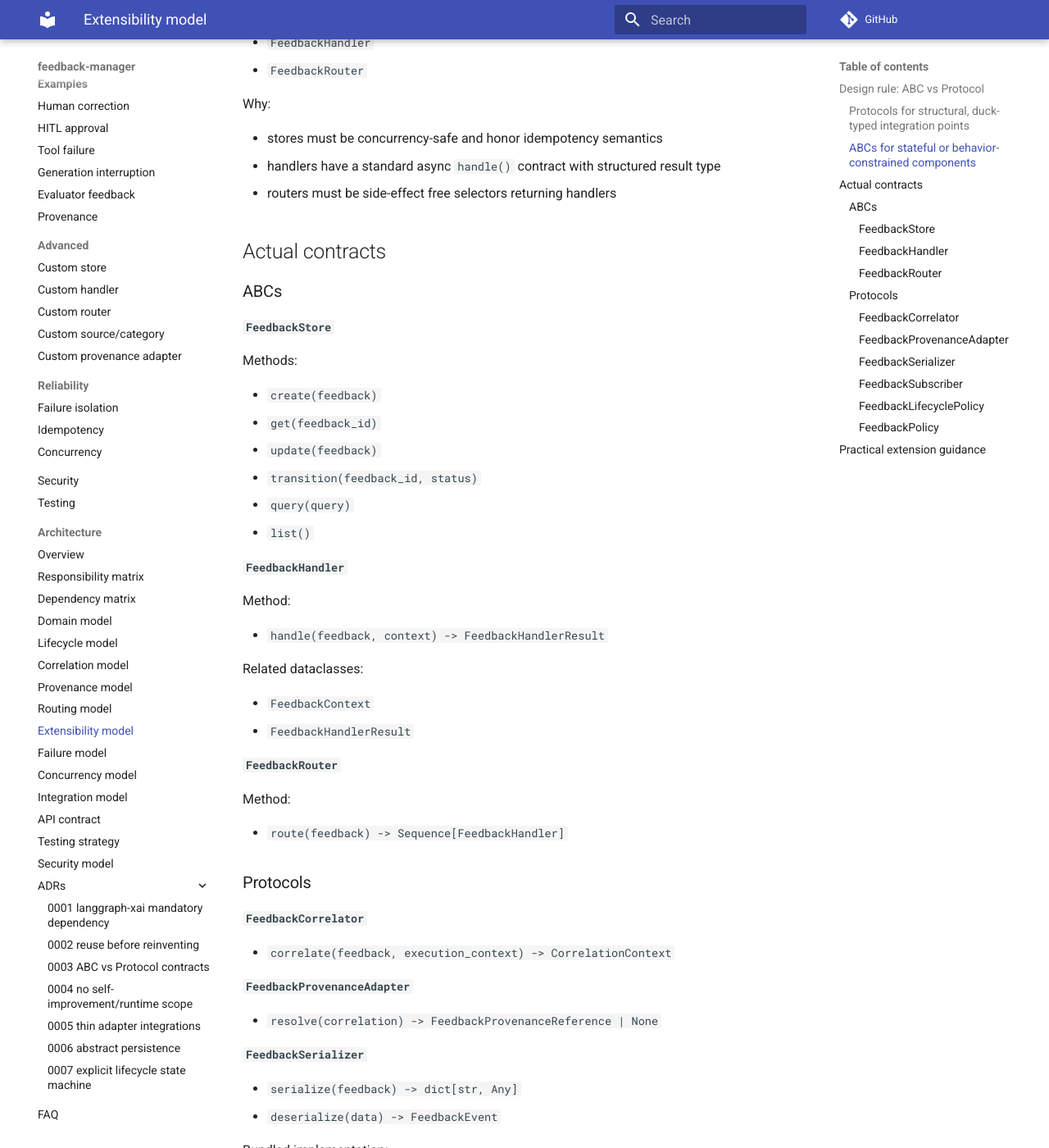
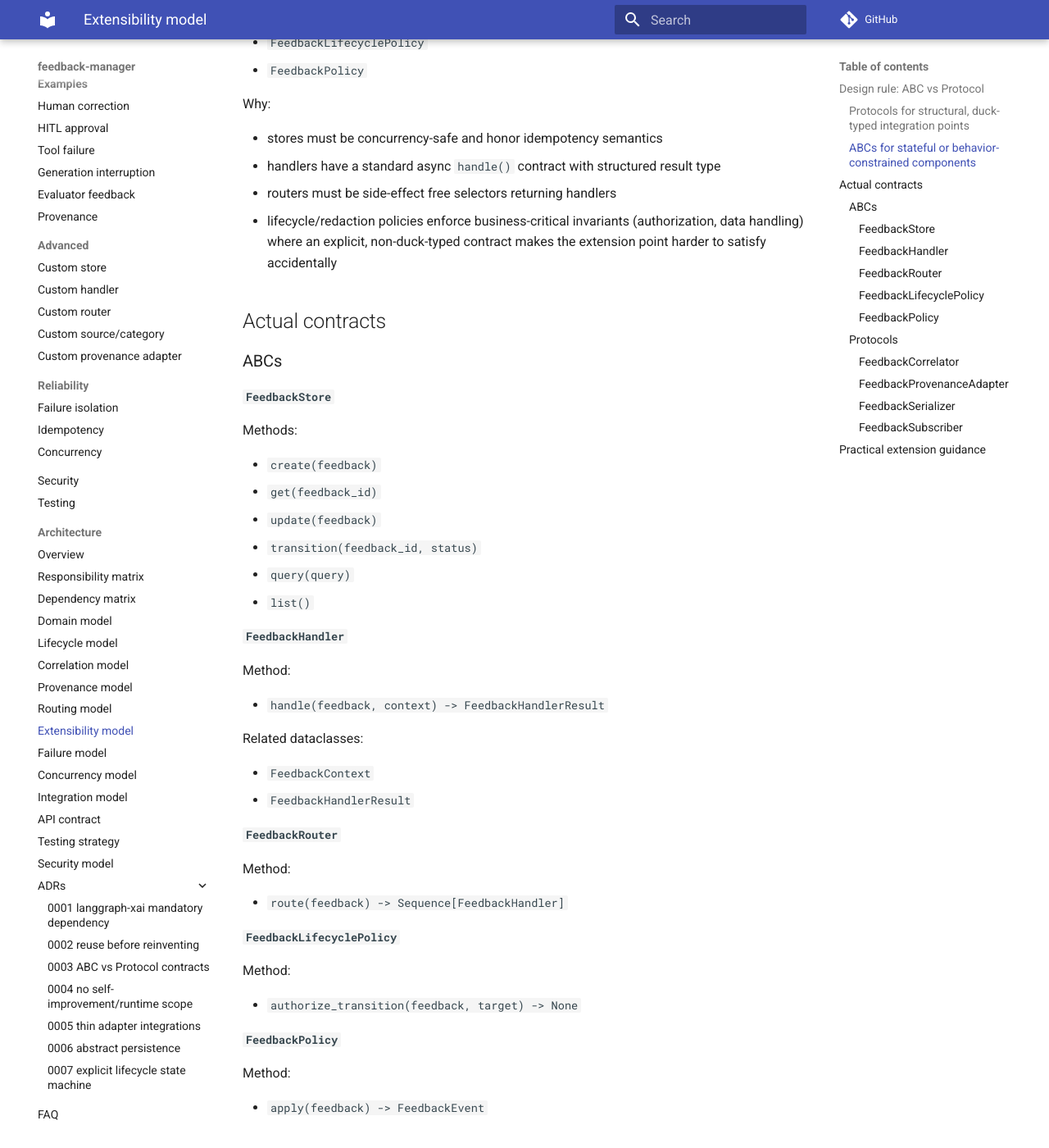
Before and after one commit to smuniharish/feedback-manager, an MkDocs documentation site: the page built from docs/architecture/EXTENSIBILITY_MODEL.md, in a window 1280 px wide and 1400 px high, scrolled down 1008 px. Shown: the whole window at 82% size. Built offline with MkDocs 1.6.1 and Material for MkDocs 9.7.7, drawn with Linux system fonts in a browser that asks for light colours; comment, search, counter and statistics services are not loaded; some of the changed text lies outside the part shown.

Commit message:
Convert FeedbackLifecyclePolicy and FeedbackPolicy to ABCs
Both hooks carry business-critical invariants (authorization,
data handling) rather than purely structural shape, so they now
follow the same ABC pattern as FeedbackStore/FeedbackHandler/
FeedbackRouter instead of Protocol. Updated EXTENSIBILITY_MODEL.md
and SECURITY_MODEL.md accordingly. Verified: 100 tests pass, ruff
clean, mypy --strict clean, mkdocs build --strict clean.

```diff
--- a/docs/architecture/EXTENSIBILITY_MODEL.md
+++ b/docs/architecture/EXTENSIBILITY_MODEL.md
@@ -34,12 +32,17 @@ Examples:
 - `FeedbackStore`
 - `FeedbackHandler`
 - `FeedbackRouter`
+- `FeedbackLifecyclePolicy`
+- `FeedbackPolicy`
 
 Why:
 
 - stores must be concurrency-safe and honor idempotency semantics
 - handlers have a standard async `handle()` contract with structured result type
 - routers must be side-effect free selectors returning handlers
+- lifecycle/redaction policies enforce business-critical invariants
+  (authorization, data handling) where an explicit, non-duck-typed
+  contract makes the extension point harder to satisfy accidentally
 
 ## Actual contracts
 
@@ -73,6 +76,18 @@ Method:
 
 - `route(feedback) -> Sequence[FeedbackHandler]`
 
+#### `FeedbackLifecyclePolicy`
+
+Method:
+
+- `authorize_transition(feedback, target) -> None`
+
+#### `FeedbackPolicy`
+
+Method:
+
+- `apply(feedback) -> FeedbackEvent`
+
 ### Protocols
 
 #### `FeedbackCorrelator`
```
Also changed, not shown: other parts of docs/architecture/EXTENSIBILITY_MODEL.md (+0 -10 lines), docs/architecture/SECURITY_MODEL.md (+1 -1 lines), 1 other file.
